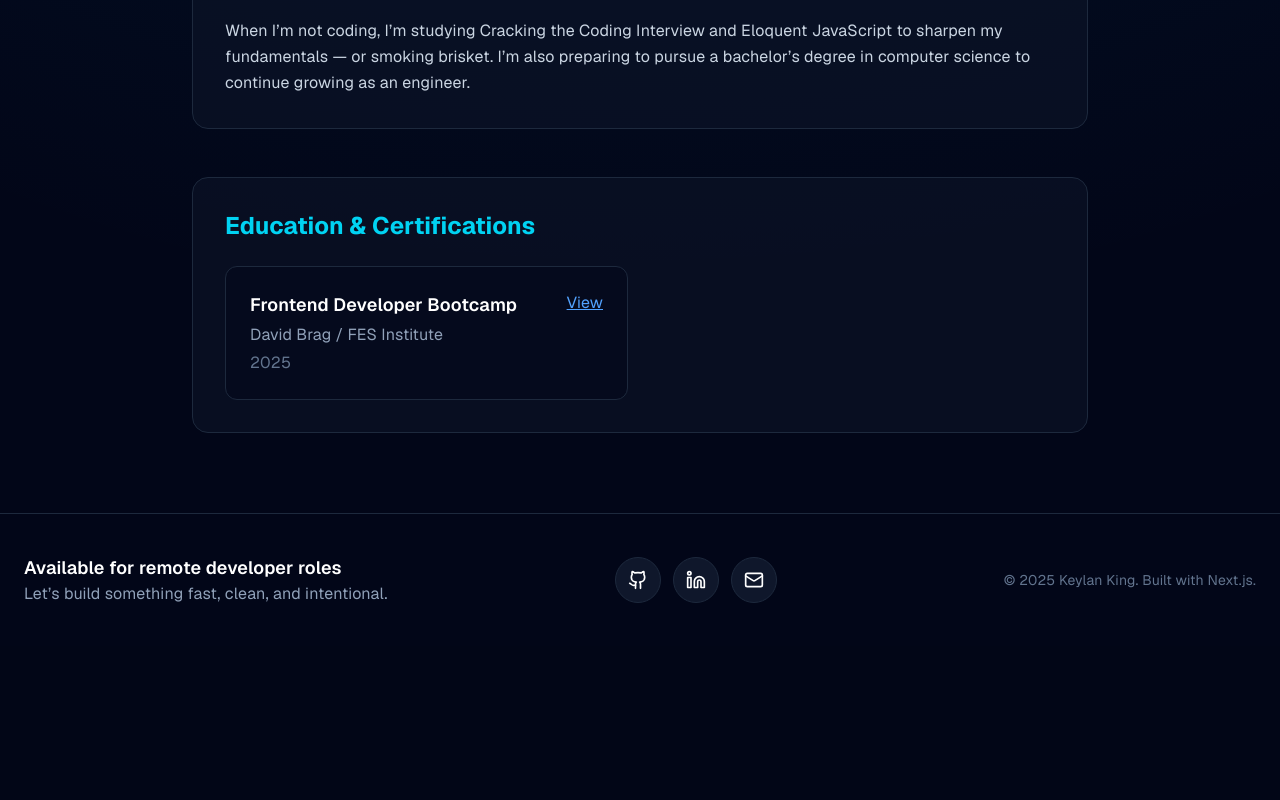
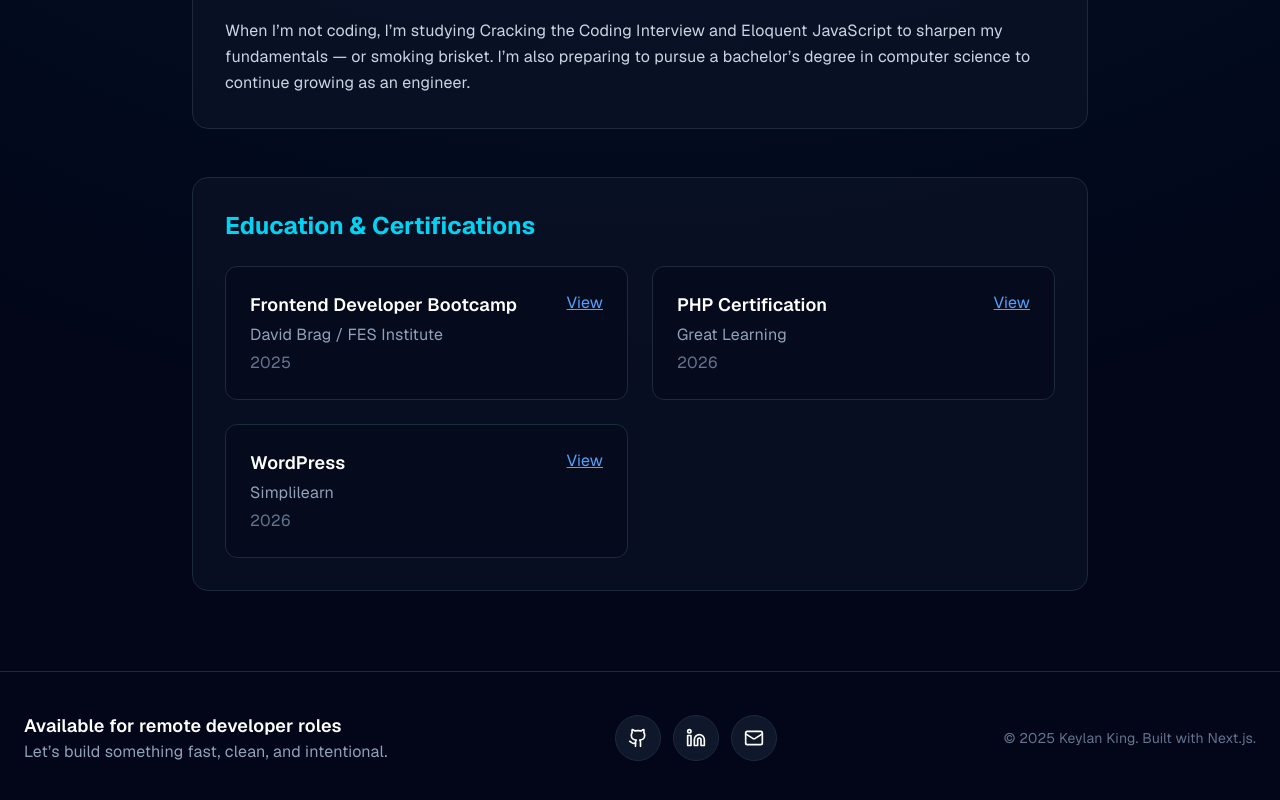
Before and after one commit to kingkey0101/Portfolio-website, a Next.js app: page /about in a window 1280 px wide. Shown: the part 945-1745 px from the top of the page. Before the commit the page ends 1591 px from the top, so only its background shows below. Built offline with nearby package versions, Linux system fonts and the light colour scheme.

Commit message:
updated/ adding PHP cert && WP cert

```diff
--- a/app/about/page.tsx
+++ b/app/about/page.tsx
@@ -68,6 +68,18 @@ const AboutPage = () => {
       institution: "David Brag / FES Institute",
       date: "2025",
       url: "/cert.pdf",
+    },
+    {
+      title: "PHP Certification",
+      institution: "Great Learning",
+      date: "2026",
+      url: "/PHPcert.pdf",
+    },
+    {
+      title: "WordPress",
+      institution: "Simplilearn",
+      date: "2026",
+      url: "/WPcert.pdf",
     },
   ];
 
```
Also changed, not shown: 2 other files (tests, documents, lock files or other folders).
